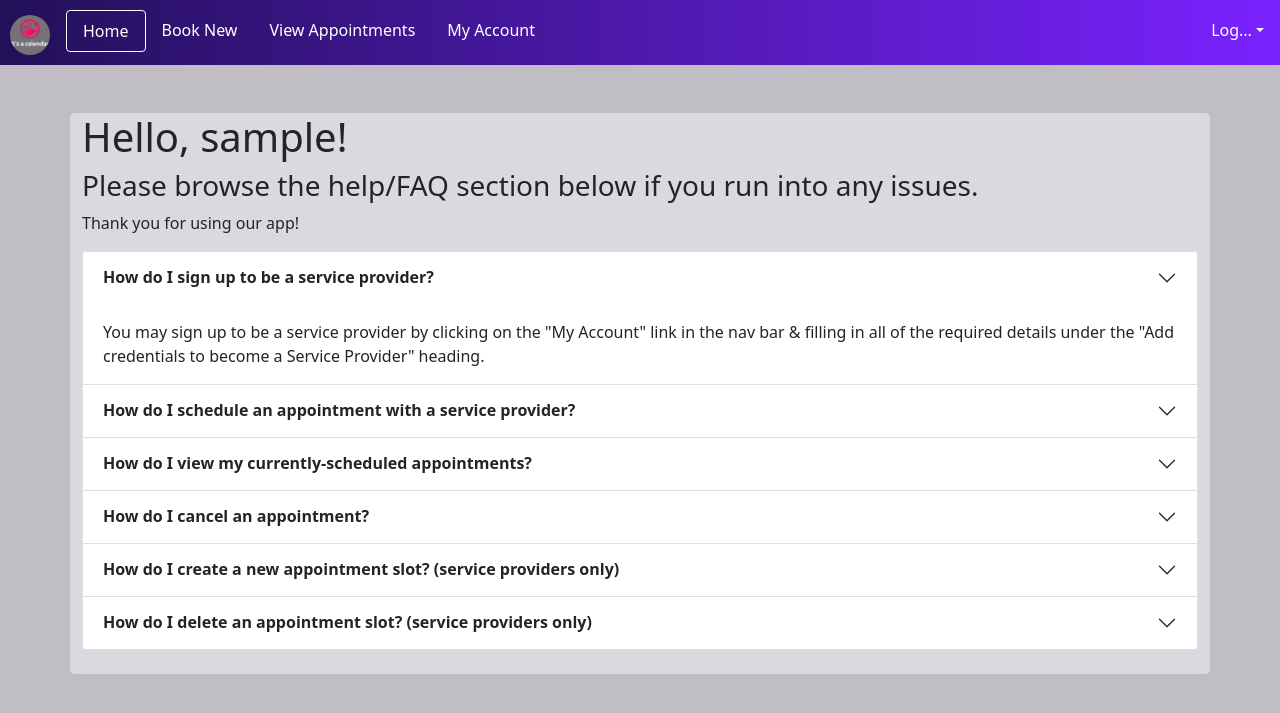
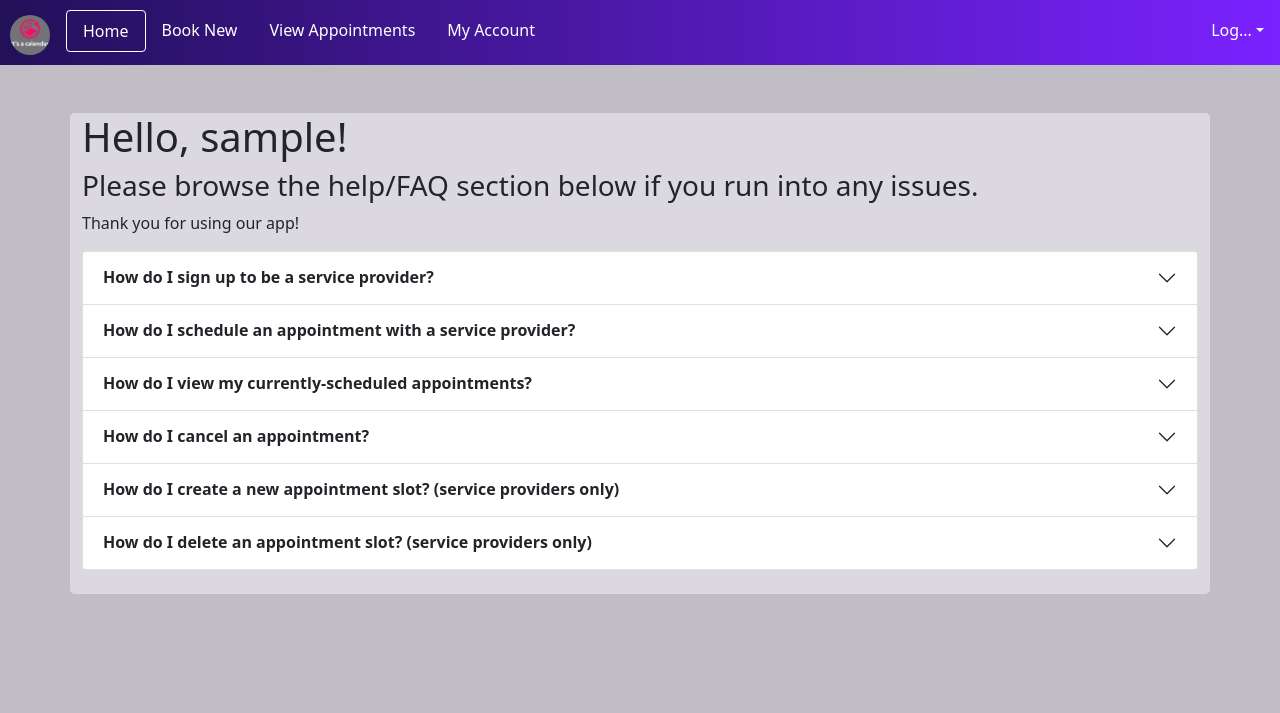
Before and after one commit to jaybyrd3/cs341, a Flask app: page / in a window 1280 px wide. Shown: the top 713 px of the page. Run offline with Flask 3, Linux system fonts and the light colour scheme; the visitor is signed in with stand-in values (Sample User, id 1); some libraries are stand-ins or nearby versions.

Commit message:
making it so none of the accordions are open by default (the first/top one always starts open by default in bootstrap and it was giving me a brain parasite)

```diff
--- a/templates/index.html
+++ b/templates/index.html
@@ -102,7 +102,7 @@
                           <strong>How do I sign up to be a service provider?</strong>
                         </button>
                       </h2>
-                      <div id="collapseOne" class="accordion-collapse collapse show" aria-labelledby="headingOne" data-bs-parent="#accordionHelp">
+                      <div id="collapseOne" class="accordion-collapse collapse" aria-labelledby="headingOne" data-bs-parent="#accordionHelp">
                         <div class="accordion-body">
                             You may sign up to be a service provider by clicking on the "My Account" link in the nav bar & filling in all of the required details under the "Add credentials to become a Service Provider" heading.
                         </div>
```
